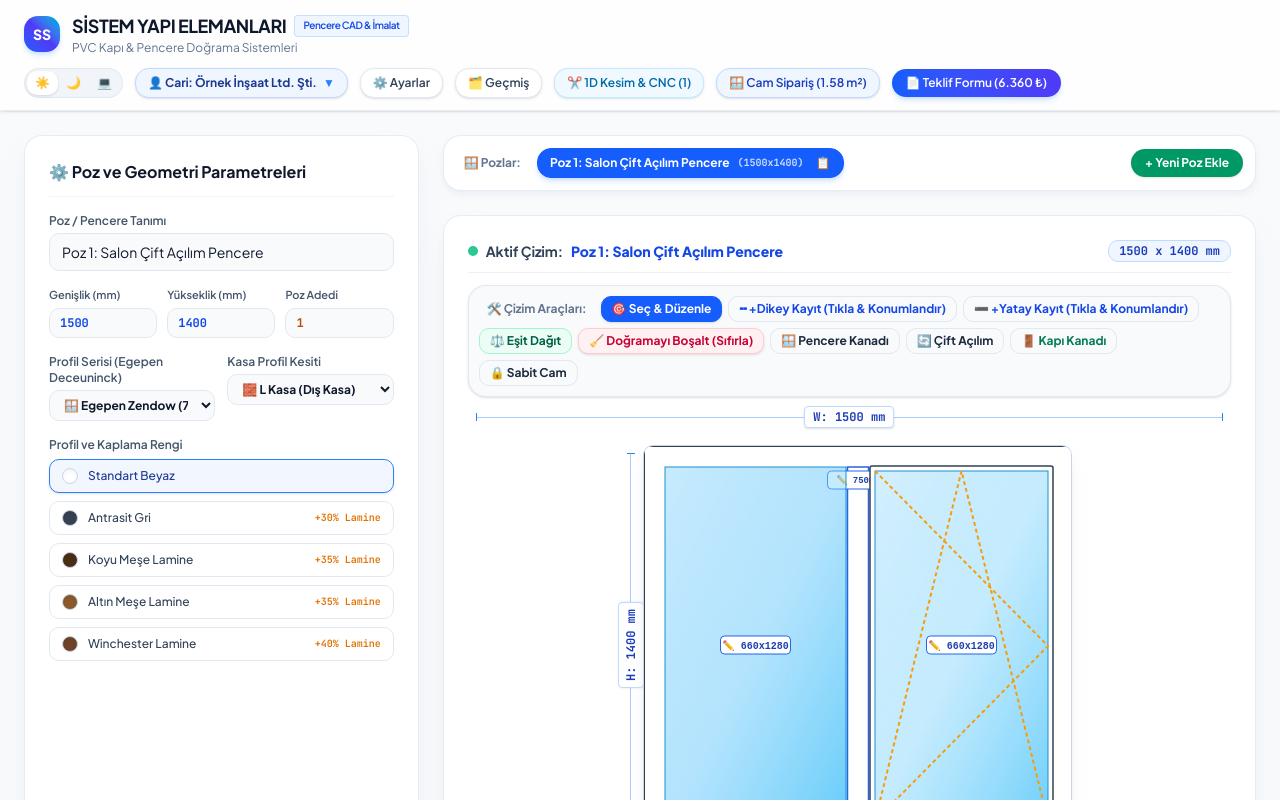
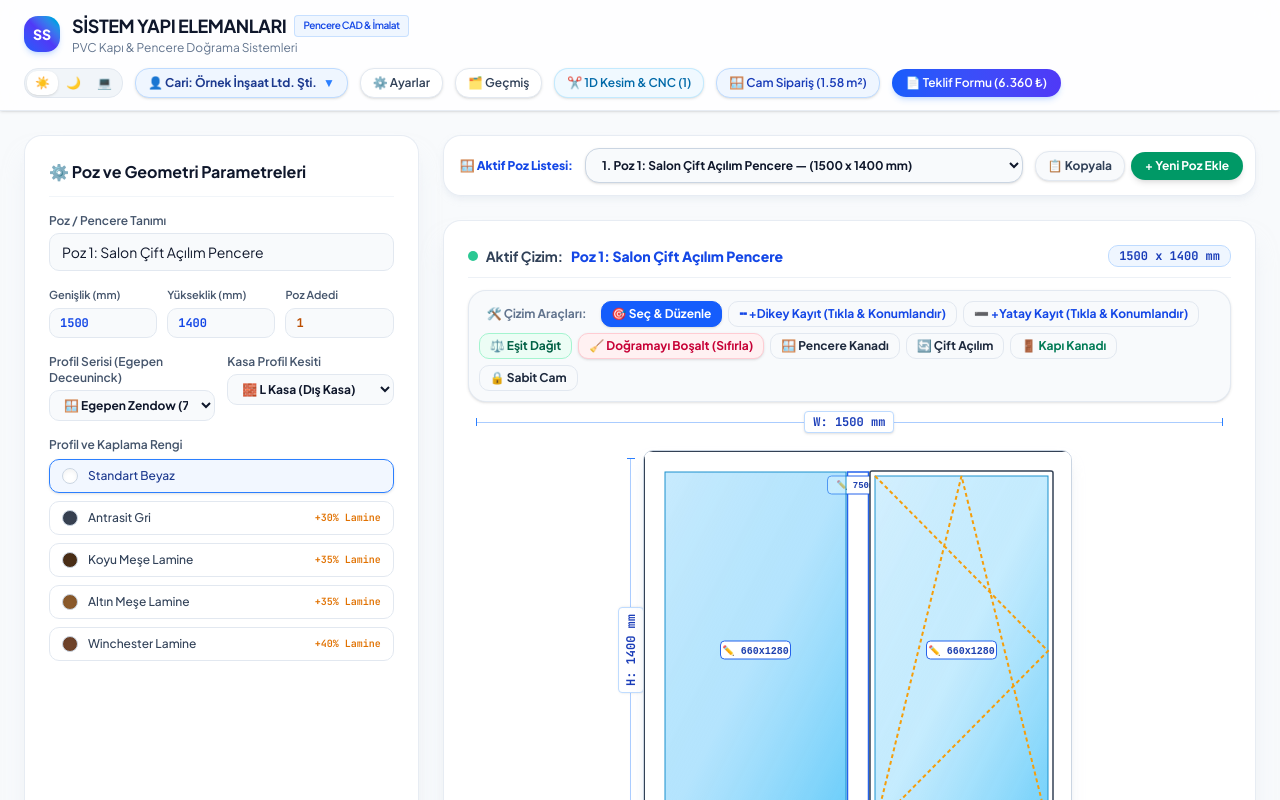
Before and after one commit to haslim/pencere, a Next.js app: page / in a window 1280 px wide. Shown: the top 800 px of the page. Built offline with nearby package versions, Linux system fonts and the light colour scheme.

Commit message:
feat: replace poz tabs with a dropdown select list for compact layout

```diff
--- a/src/app/page.tsx
+++ b/src/app/page.tsx
@@ -948,84 +948,77 @@ export default function SaaSWindowDashboard() {
           </div>
         </div>
 
-        {/* Sağ Çizim ve Poz Sekmeleri */}
+        {/* Sağ Çizim ve Poz Seçim Paneli */}
         <div className="lg:col-span-8 flex flex-col gap-6">
           <div
-            className={`border rounded-2xl p-3 shadow-md backdrop-blur-sm flex items-center gap-2 overflow-x-auto transition-colors ${
+            className={`border rounded-2xl p-3 shadow-md backdrop-blur-sm flex flex-wrap items-center justify-between gap-3 transition-colors ${
               isDark
                 ? "bg-slate-900/80 border-slate-800 text-slate-200"
                 : "bg-white/90 border-slate-200/80 text-slate-800 shadow-slate-200/50"
             }`}
           >
+            <div className="flex items-center gap-2 flex-1 min-w-[260px]">
               <span
-              className={`text-xs font-bold px-2 flex items-center gap-1 ${
-                isDark ? "text-slate-400" : "text-slate-500"
+                className={`text-xs font-extrabold px-1 flex items-center gap-1.5 whitespace-nowrap ${
+                  isDark ? "text-cyan-400" : "text-blue-700"
                 }`}
               >
-              🪟 Pozlar:
+                🪟 Aktif Poz Listesi:
               </span>
 
-            {items.map((item, idx) => {
-              const isActive = idx === activeItemIndex;
-              return (
-                <div
-                  key={item.id}
-                  onClick={() => setActiveItemIndex(idx)}
-                  className={`px-3 py-1.5 rounded-xl border text-xs font-bold cursor-pointer transition flex items-center gap-2 whitespace-nowrap ${
-                    isActive
-                      ? isDark
-                        ? "bg-cyan-600 text-white border-cyan-500 shadow-md shadow-cyan-500/20"
-                        : "bg-blue-600 text-white border-blue-600 shadow-md shadow-blue-500/20"
-                      : isDark
-                      ? "bg-slate-950 border-slate-800 text-slate-300 hover:bg-slate-900"
-                      : "bg-slate-50 border-slate-200 text-slate-700 hover:bg-slate-100"
+              {/* Tıklanınca Açılan Şık Poz Seçenek Listesi */}
+              <select
+                value={activeItemIndex}
+                onChange={(e) => setActiveItemIndex(Number(e.target.value))}
+                className={`flex-1 border rounded-xl px-3 py-2 text-xs font-bold focus:outline-none transition shadow-sm cursor-pointer ${
+                  isDark
+                    ? "bg-slate-950 border-slate-800 text-white focus:border-cyan-500"
+                    : "bg-slate-50 border-slate-300 text-slate-900 focus:bg-white focus:border-blue-500 focus:ring-2 focus:ring-blue-100"
                 }`}
               >
-                  <span>{item.name}</span>
-                  <span
-                    className={`text-[10px] font-mono opacity-80 ${
-                      isActive ? "text-white" : isDark ? "text-slate-500" : "text-slate-400"
+                {items.map((item, idx) => (
+                  <option key={item.id} value={idx}>
+                    {idx + 1}. {item.name} — ({item.width} x {item.height} mm) {item.quantity ? `[${item.quantity} Adet]` : ""}
+                  </option>
+                ))}
+              </select>
+            </div>
+
+            {/* Poz İşlem Butonları (Kopyala, Sil, Yeni Ekle) */}
+            <div className="flex items-center gap-1.5 flex-wrap">
+              <button
+                type="button"
+                onClick={() => handleDuplicatePoz(activeItemIndex)}
+                title="Aktif Pozu Kopyala"
+                className={`px-3 py-1.5 rounded-xl border text-xs font-bold transition flex items-center gap-1.5 shadow-sm ${
+                  isDark
+                    ? "bg-slate-950 border-slate-800 hover:bg-slate-800 text-slate-300"
+                    : "bg-slate-50 border-slate-200 hover:bg-slate-100 text-slate-700"
                 }`}
               >
-                    ({item.width}x{item.height})
-                  </span>
-
-                  <button
-                    type="button"
-                    onClick={(e) => {
-                      e.stopPropagation();
-                      handleDuplicatePoz(idx);
-                    }}
-                    title="Pozu Kopyala"
-                    className="hover:scale-125 transition ml-1 text-slate-400 hover:text-white"
-                  >
-                    📋
+                📋 Kopyala
               </button>
 
               {items.length > 1 && (
                 <button
                   type="button"
-                      onClick={(e) => {
-                        e.stopPropagation();
-                        handleDeletePoz(idx);
-                      }}
-                      title="Pozu Sil"
-                      className="hover:scale-125 transition text-slate-400 hover:text-red-300"
+                  onClick={() => handleDeletePoz(activeItemIndex)}
+                  title="Aktif Pozu Sil"
+                  className="px-3 py-1.5 rounded-xl border border-rose-200 bg-rose-50 hover:bg-rose-100 text-rose-700 text-xs font-bold transition shadow-sm flex items-center gap-1"
                 >
-                      ✕
+                  🗑️ Pozu Sil
                 </button>
               )}
-                </div>
-              );
-            })}
 
               <button
                 onClick={handleAddNewPoz}
-              className="px-3.5 py-1.5 bg-emerald-600 hover:bg-emerald-700 text-white rounded-xl text-xs font-bold transition shadow-sm flex items-center gap-1 whitespace-nowrap ml-auto"
+                className="px-3.5 py-1.5 bg-emerald-600 hover:bg-emerald-700 text-white rounded-xl text-xs font-bold transition shadow-md flex items-center gap-1 whitespace-nowrap"
               >
                 + Yeni Poz Ekle
               </button>
             </div>
+          </div>
+
 
           <div
             className={`border rounded-2xl p-4 sm:p-6 flex flex-col items-center justify-center min-h-[460px] shadow-xl relative backdrop-blur-sm transition-colors ${
```
Lines whose indentation alone changed are shown as unchanged.
